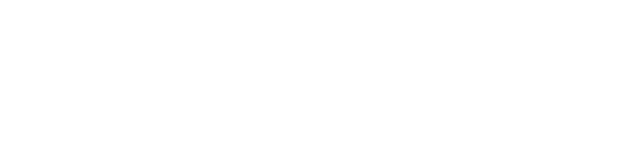
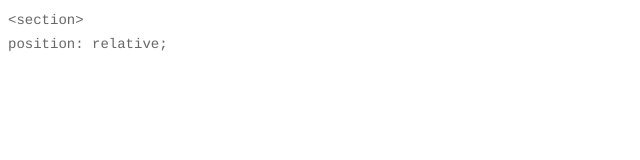
Before and after one commit to yasminove/absolute-positioning-demo, a plain HTML site: page index.html in a window 1280 px wide. Shown: the whole page, without its empty margins (0-640 px from the left). Drawn offline with Linux system fonts and the light colour scheme.

Commit message:
adds the section

```diff
--- a/index.html
+++ b/index.html
@@ -7,6 +7,9 @@
   </head>
   <body>
     <section>
+      <code>&#60;section&#62;<br>
+        position: relative;
+      </code>
     </section>
     <div class="offset">
     </div>
```
